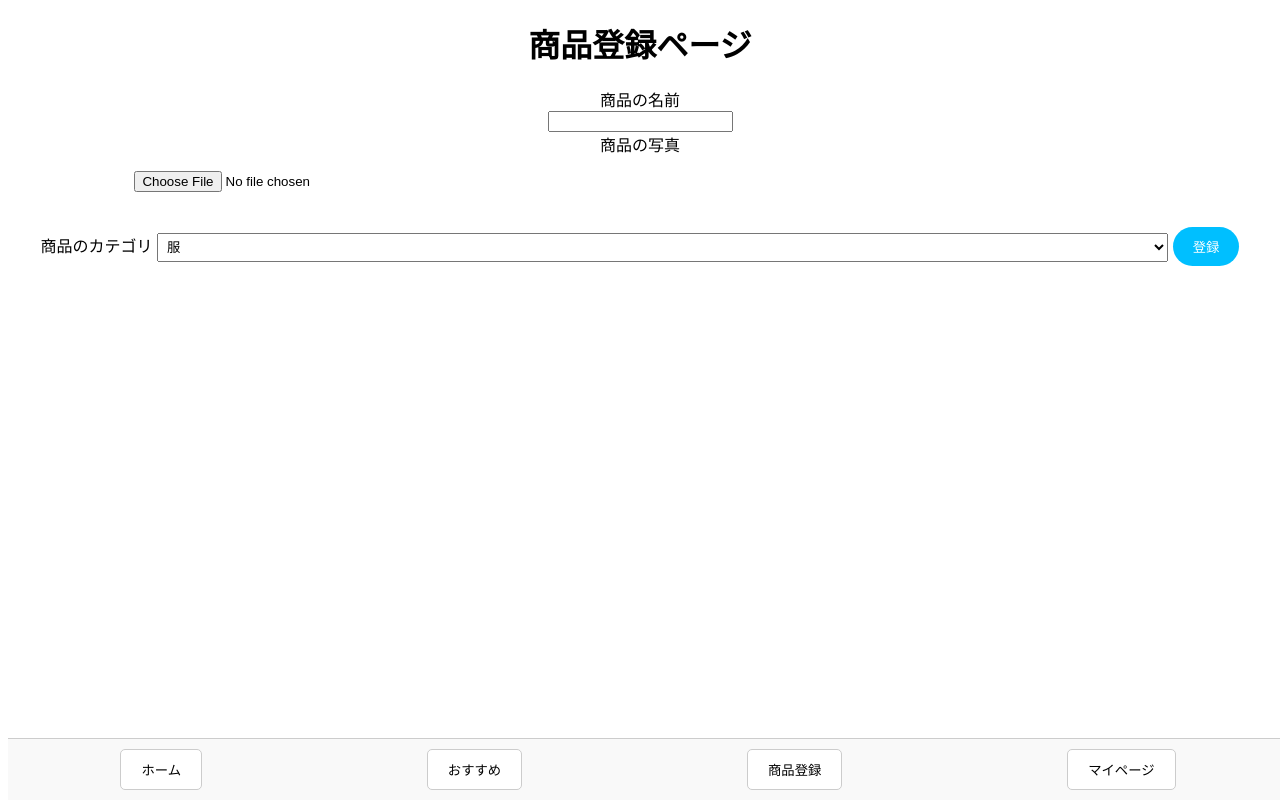
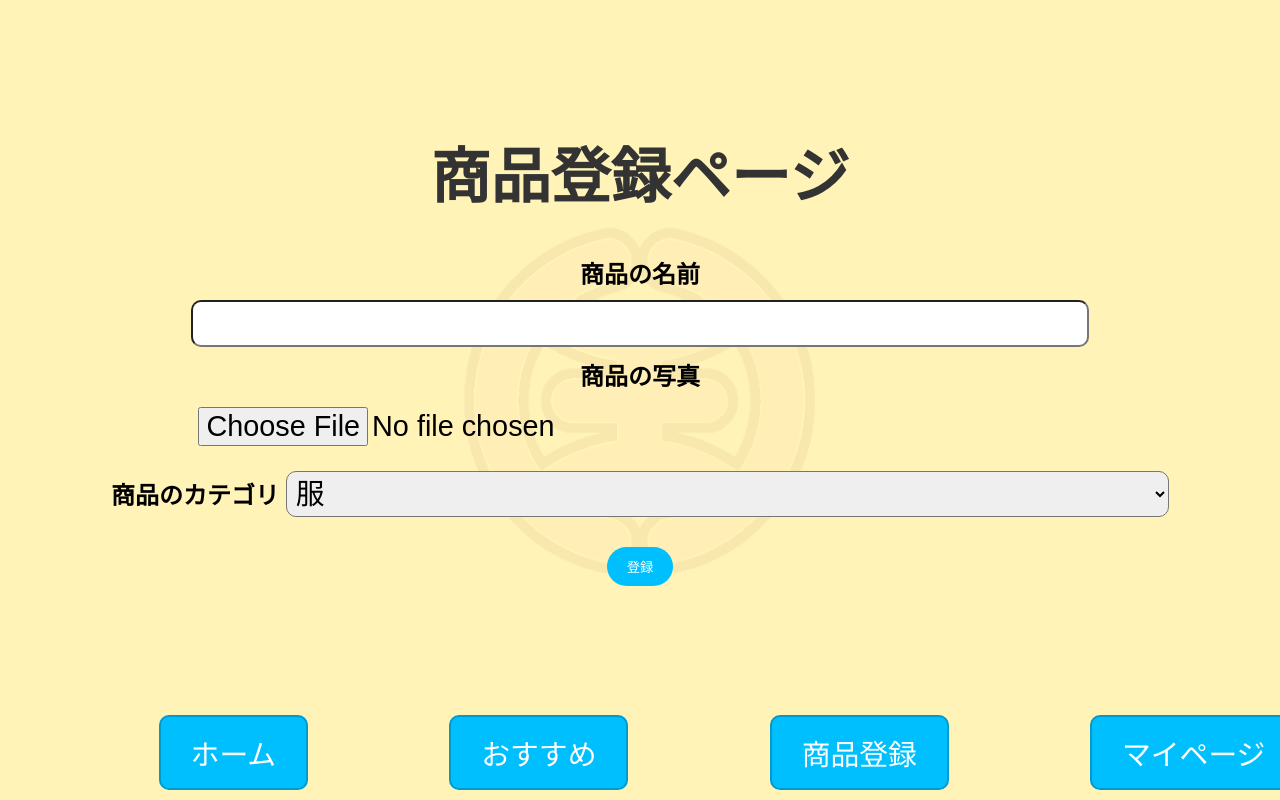
Before and after one commit to C0A23065/SE2024_T03, a Flask app: page /index in a window 1280 px wide. Run offline with Flask 3, Linux system fonts and the light colour scheme; data comes from the database, SQL or seed files in the repository; both versions use the stored data as it was after the commit.

Commit message:
ホームと商品登録画面のUIの修正

```diff
--- a/progect/templates/index.html
+++ b/progect/templates/index.html
@@ -7,12 +7,19 @@
     <title>商品登録ページ</title>
     <style>
         body {
-            font-family: Arial, sans-serif;
+            background-color: #fff3b8;
+            padding: 80px;
+            font-family: 'MS Gothic', sans-serif;
             text-align: center;
+            font-weight: bold; /* Added to make the text bold */
+            font-size: 1.5em; /* Increased font size */
         }
 
         h1, h2 {
-            margin-top: 20px;
+            font-family: 'Chikushi A Mincho', serif; /* Using Chikushi Mincho font */
+            font-size: 2.5em; /* Increased font size to 3 times the original 2.5em */
+            font-weight: bold; /* Made the font bold */
+            color: #333; /* Darker color for better visibility */
         }
 
         form {
@@ -28,12 +35,15 @@
             display: flex;
             align-items: center;
             justify-content: center;
+            border-radius: 10px; /* Rounded corners */
         }
 
-        input[type="file"], select {
+        input[type="file"], select, input[type="text"] {
             margin: 10px 0;
             padding: 5px;
             width: 80%;
+            border-radius: 10px; /* Rounded corners */
+            font-size: 1.2em; /* Larger font size */
         }
 
         button[type="submit"] {
@@ -49,20 +59,31 @@
         .footer {
             display: flex;
             justify-content: space-around;
-            border-top: 1px solid #ccc;
             padding: 10px 0;
             position: fixed;
             bottom: 0;
             width: 100%;
-            background-color: #f9f9f9;
         }
 
         .footer button {
-            border: 1px solid #ccc;
-            background-color: white;
-            border-radius: 5px;
-            padding: 10px 20px;
+            background-color: #00bfff;
+            color: white;
+            border: 2px solid #009acd; /* Darker shade of the button color */
+            border-radius: 10px; /* Changed to square corners */
+            padding: 15px 30px;
+            margin: 0; /* Removed margin to make buttons adjacent */
             cursor: pointer;
+            font-size: 1.2em;
+            text-decoration: none;
+            font-family: 'MS Gothic', sans-serif; /* Added Gothic font */
+        }
+
+        .button-container {
+            position: fixed;
+            bottom: 0;
+            width: 100%;
+            display: flex;
+            justify-content: center;
         }
 
         ul {
@@ -80,6 +101,9 @@
 </style>
 </head>
 <body>
+    <div>
+        <img src="{{ url_for('static', filename='photos/emblem_of_hachioji.png') }}" alt="Emblem of Hachioji" style="width: 30%; height: auto; position: absolute; top: 50%; left: 50%; transform: translate(-50%, -50%); z-index: -1; opacity: 0.3;">
+    </div>
 <!-- 商品登録フォーム -->
 <h1>商品登録ページ</h1>
 
```
Also changed, not shown: progect/templates/home.html (+4 -4 lines), progect/database.db, progect/static/photos/シャツ.jpeg (added).
